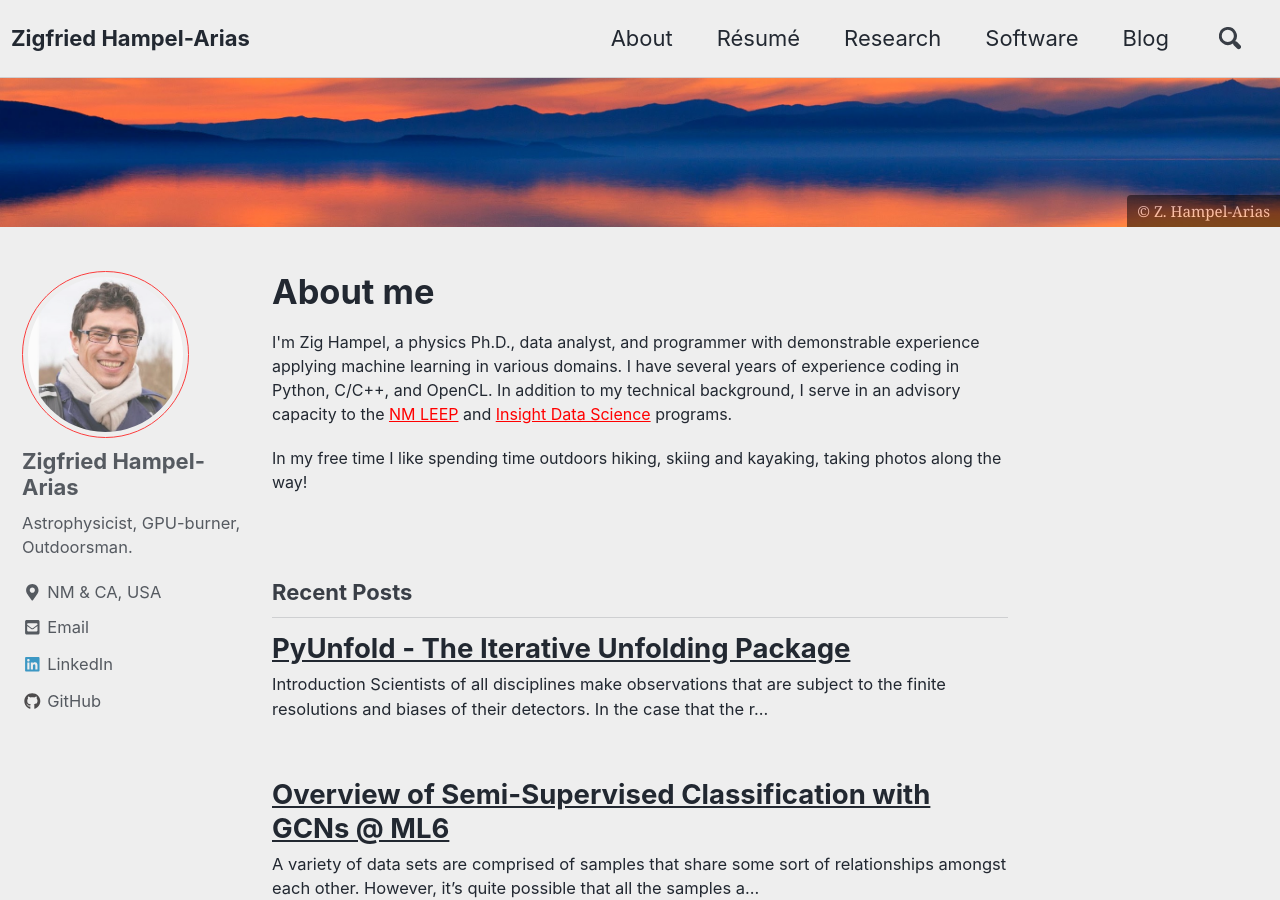
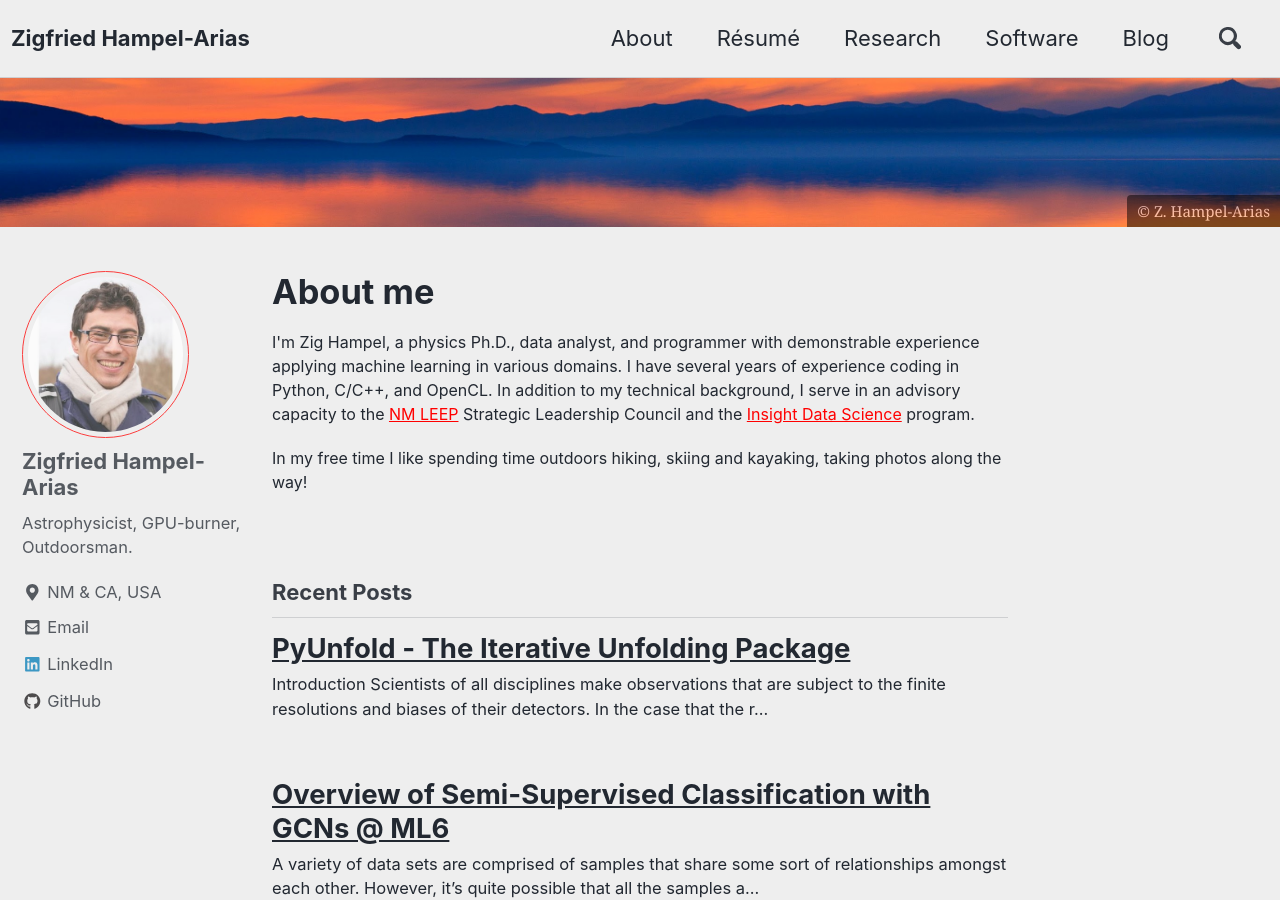
Before and after one commit to zhampel/zhampel.github.io, a Jekyll site: the page built from index.html, in a window 1280 px wide and 900 px high. Built offline with Jekyll 4.4.1, drawn with Linux system fonts in a browser that asks for light colours; nearby versions of some CDN libraries; the list of posts is cut into pages by our own code.

```diff
--- a/_layouts/home.html
+++ b/_layouts/home.html
@@ -10,8 +10,8 @@
         applying machine learning in various domains.
         I have several years of experience coding in Python, C/C++, and OpenCL.
         In addition to my technical background, I serve in an advisory capacity to the
-        <a href="https://www.nmleep.com/slc">NM LEEP</a> and
-        <a href="https://insightfellows.com/data-science">Insight Data Science</a> programs.
+        <a href="https://www.nmleep.com/">NM LEEP</a> Strategic Leadership Council and
+        the <a href="https://insightfellows.com/data-science">Insight Data Science</a> program.
 
     </p>
     <p>
```
